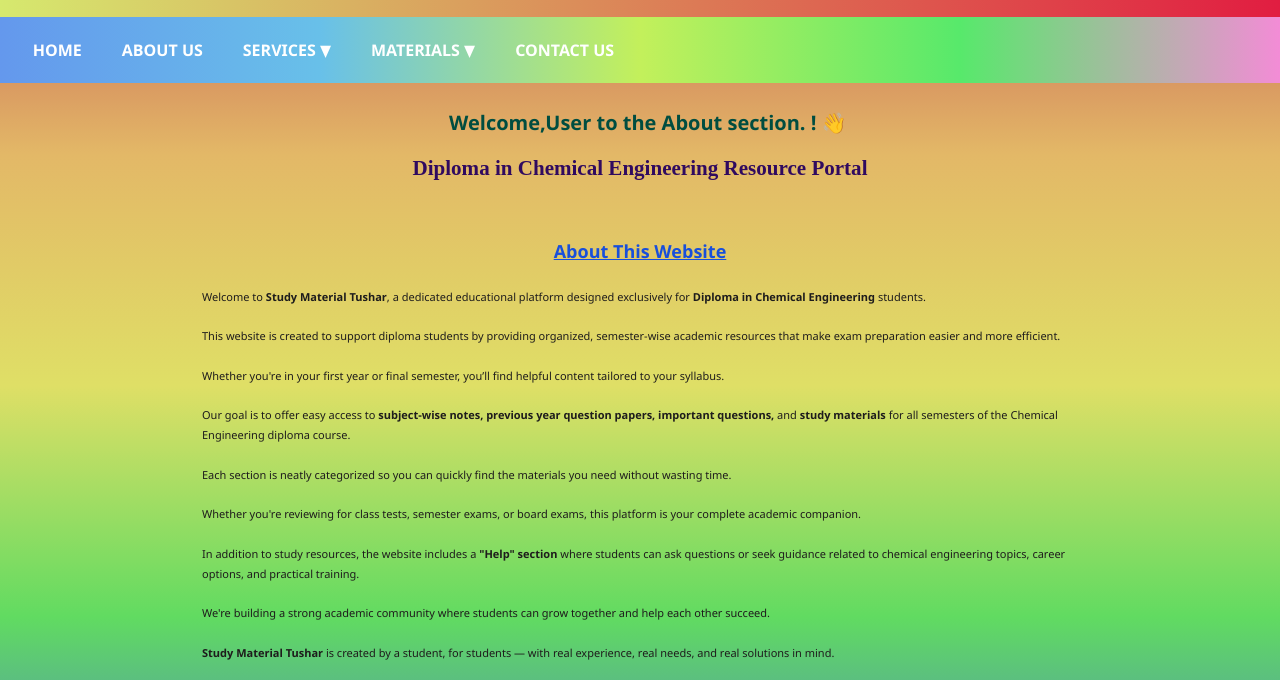
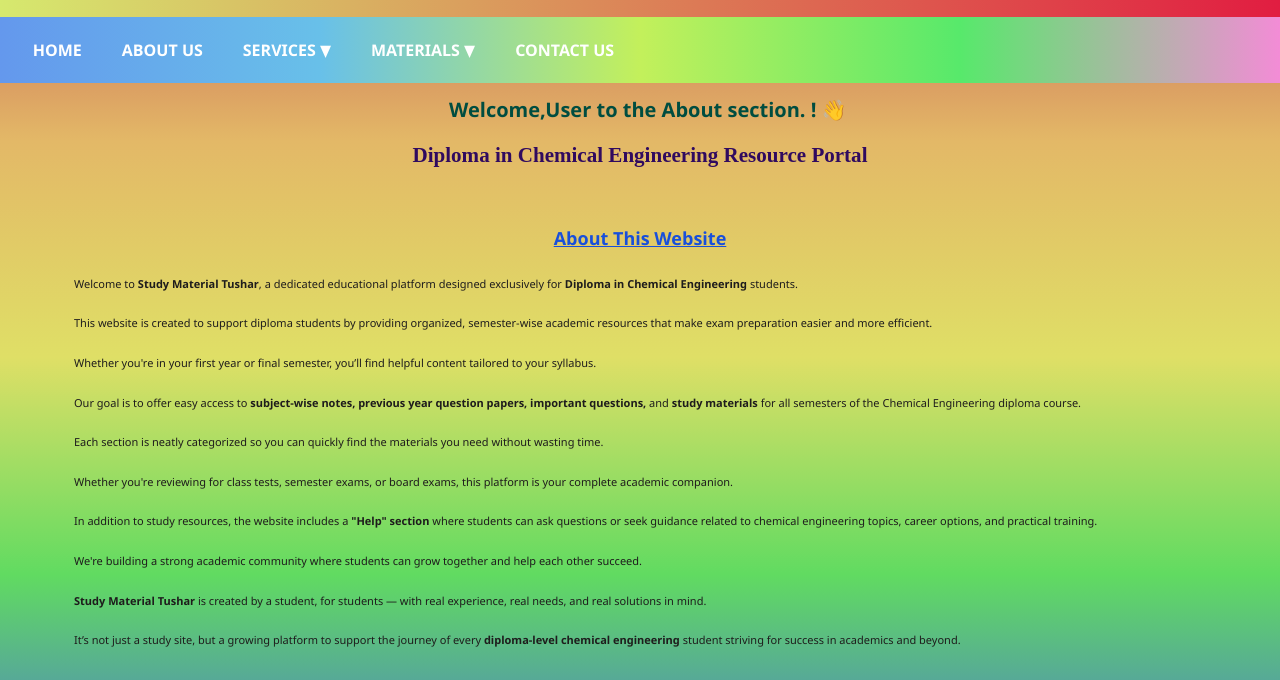
Before and after one commit to Tushar-2002-coder/study-material, a plain HTML site: page about.html in a window 1280 px wide. Shown: the part 77-757 px from the top of the page. Drawn offline with Linux system fonts and the light colour scheme.

Commit message:
Update about.html

```diff
--- a/about.html
+++ b/about.html
@@ -114,7 +114,7 @@
       border-color:#0dffd7;
     }
     .content {
-      padding: 2% 15%;
+      padding: 1% 5%;
       font-size: 18px;
     }
     .username {
```
